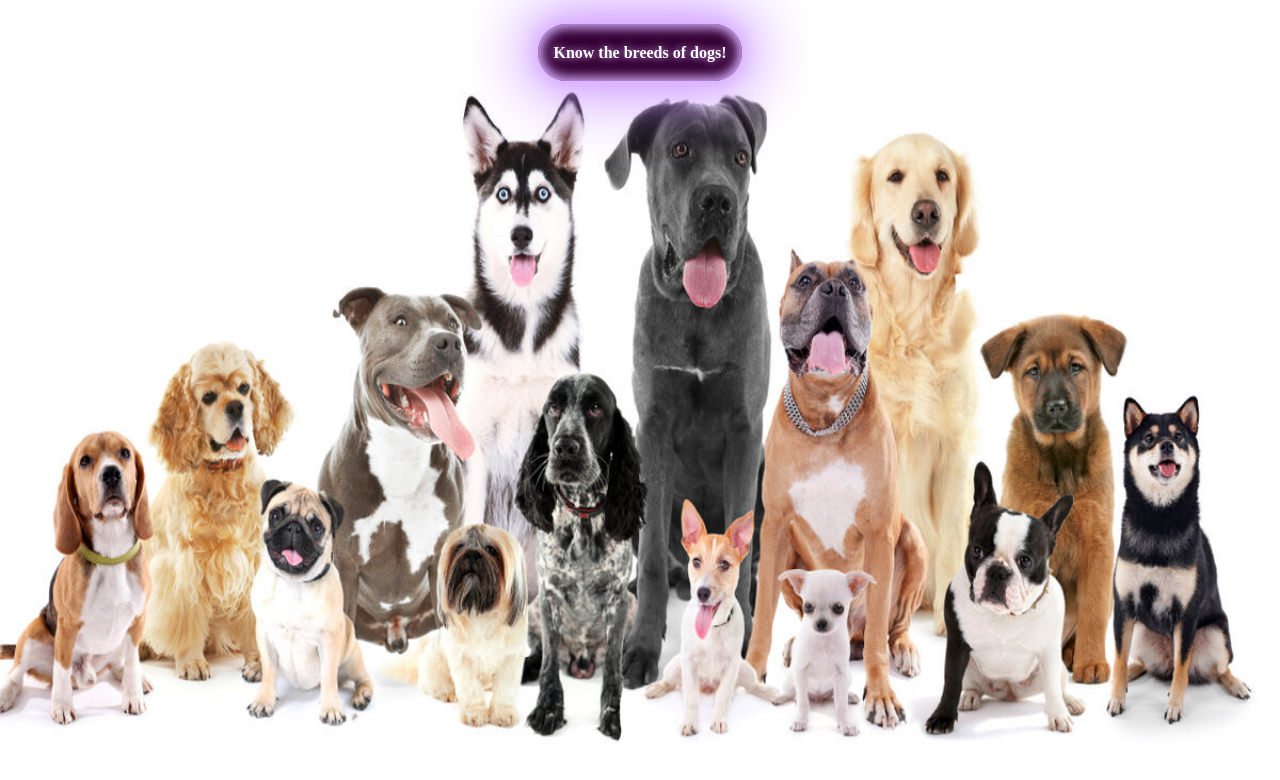
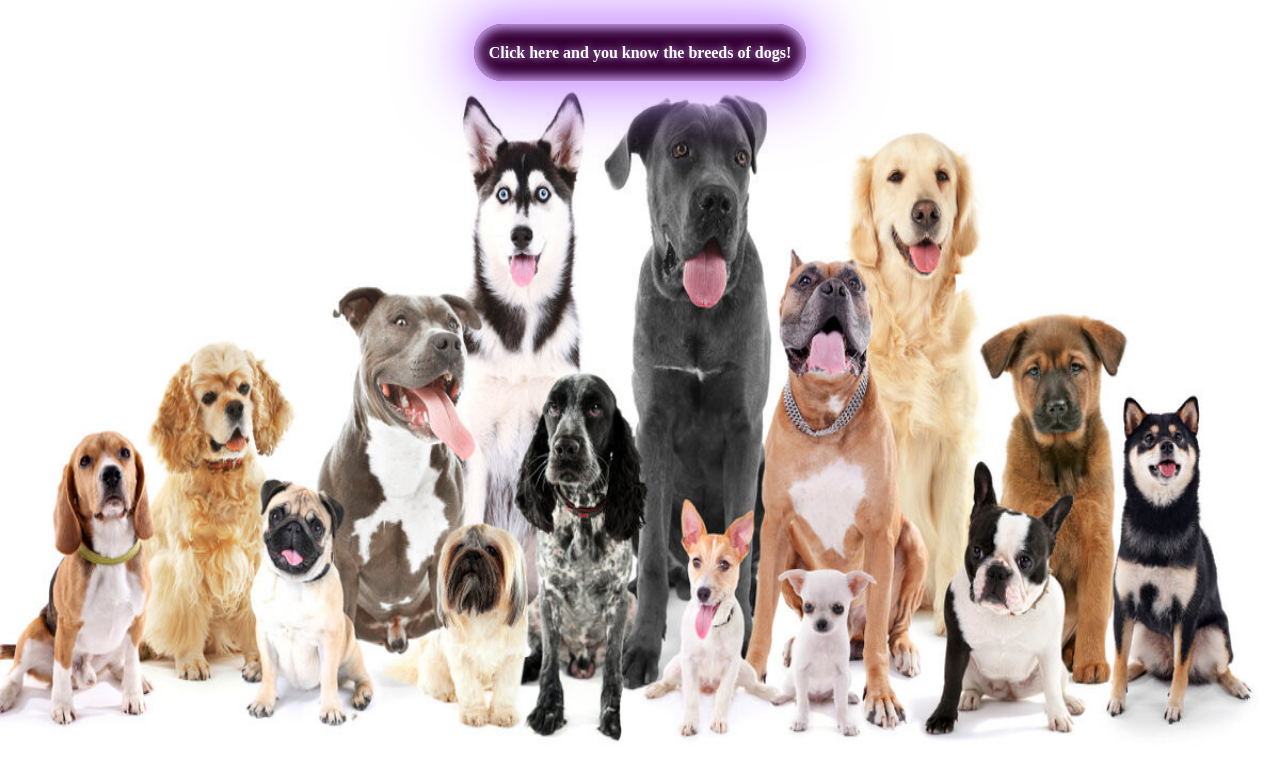
Before and after one commit to ENDERSON-MARIN/PI-DOGS, a React (Create React App) app in the folder client/: page / in a window 1280 px wide. Shown: the top 780 px of the page. Built offline with nearby package versions, Linux system fonts and the light colour scheme; no server answers; a web font is replaced by a local one.

Commit message:
FRONT->COMPONENT->LOADER

```diff
--- /dev/null
+++ b/client/src/components/Loader/Loader.module.css
@@ -0,0 +1,5 @@
+.loader {
+  margin-top: 15vh;
+  width: 300px;
+  height: 300px;
+}
--- a/client/src/components/Welcome/Welcome.jsx
+++ b/client/src/components/Welcome/Welcome.jsx
@@ -6,7 +6,7 @@ const Welcome = () => {
   return (
     <BgContainer>
       <img src={welcomeImage} alt="dogs-breeds" />
-      <StartButton href="/home">Know the breeds of dogs!</StartButton>
+      <StartButton href="/home">Click here and you know the breeds of dogs!</StartButton>
     </BgContainer>
   );
 };
```
Also changed, not shown: client/src/components/Loader/Loader.jsx (added, +12 -0 lines).
